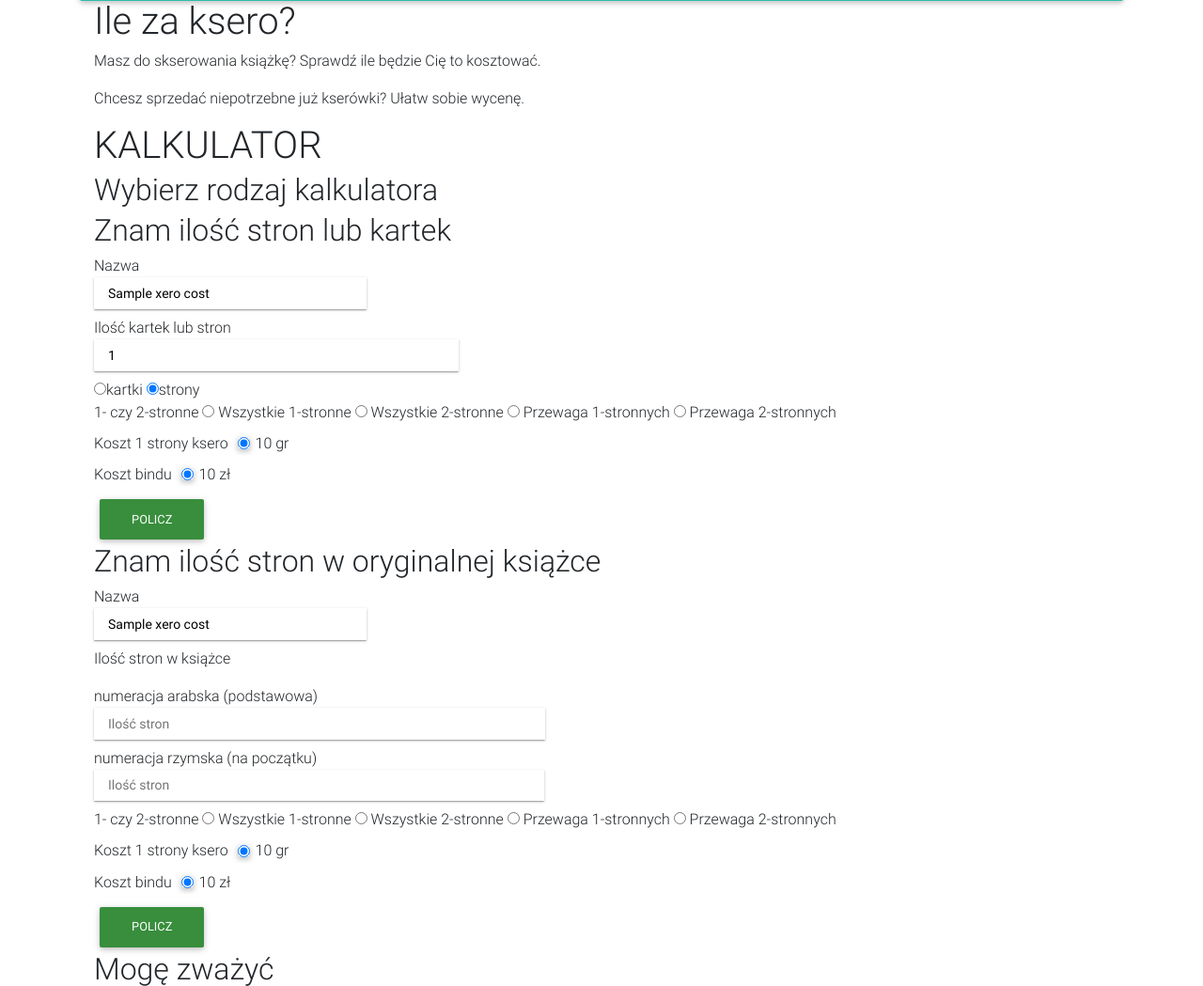
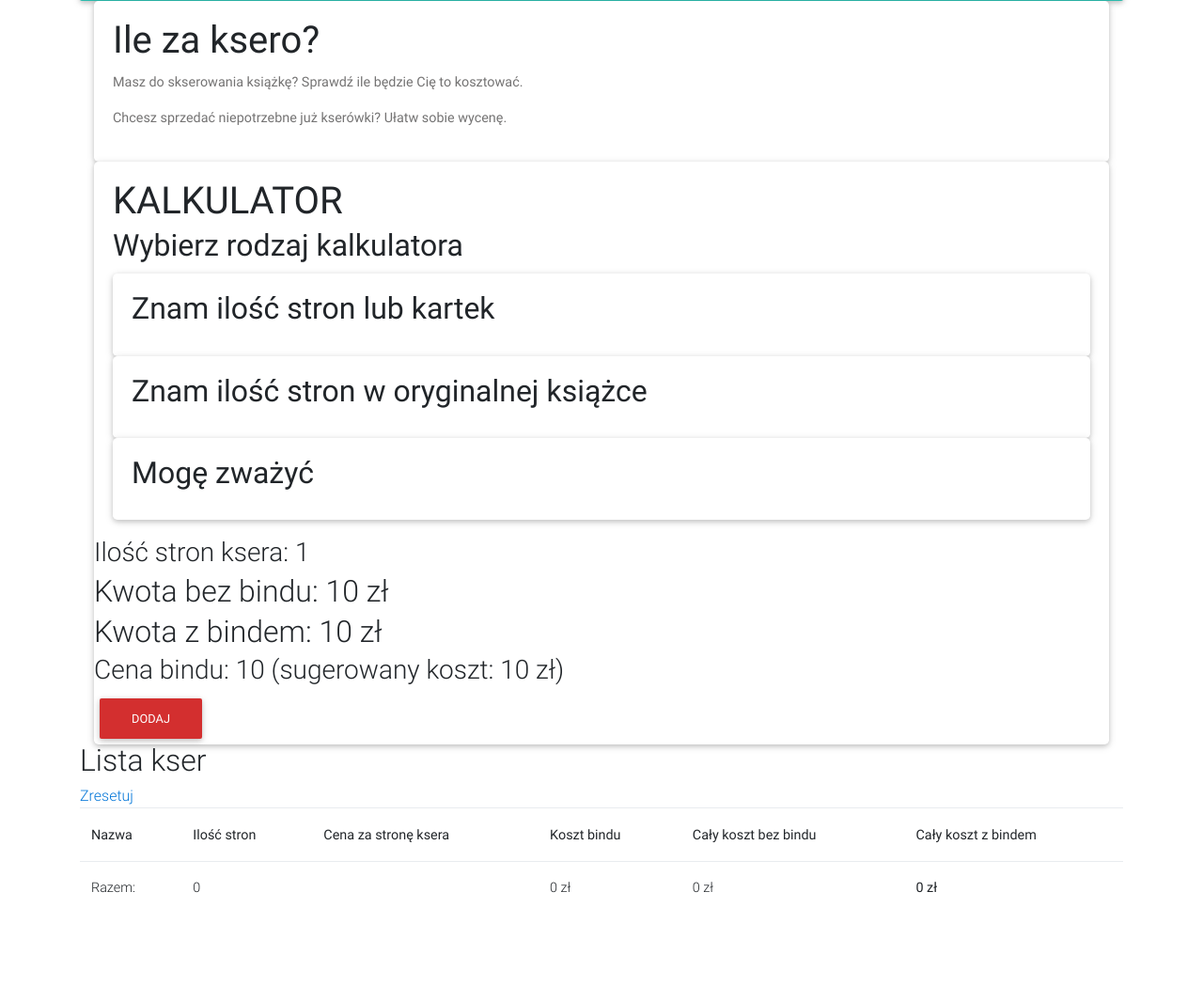
Before and after one commit to totine/my-project--python-django-drf--ile-za-ksero--backend, a Django app: template calculator/templates/calc.html in a window 1280 px wide. Shown: the part 55-1104 px from the top of the page at 94% size. After the commit the page ends 1005 px from the top, so only its background shows below. Run offline with Django 3.2, Linux system fonts and the light colour scheme; tables that the repository leaves empty hold one stand-in row (values such as "Sample post"); the template is opened without the code that fills it: values that come from a table or form of the project are taken from there, most other values are stand-ins (such as "Sample title", 1, 10 or a date in 2020); some libraries are stand-ins or nearby versions.

Commit message:
Move calculator to '/' route,  improve calc template (hidden forms)

```diff
--- a/bookbase/urls.py
+++ b/bookbase/urls.py
@@ -18,7 +18,7 @@
 
 urlpatterns = [
     url(r'^admin/', admin.site.urls),
-    url(r'^', include('booklist.urls')),
+    url(r'^books/', include('booklist.urls')),
     url(r'^account/', include('accounts.urls')),
-    url(r'^calc/', include('calculator.urls'))
+    url(r'^', include('calculator.urls'))
 ]
--- a/calculator/templates/calc.html
+++ b/calculator/templates/calc.html
@@ -9,18 +9,40 @@
     <div class="container-fluid">
         <div class="row">
             <div class="col">
+                <div class="card">
+                    <div class="card-body">
+                        <div class="card-title">
                             <h1>Ile za ksero?</h1>
+                        </div>
+                        <div class="card-text">
                             <p>Masz do skserowania książkę? Sprawdź ile będzie Cię to kosztować.</p>
                             <p>Chcesz sprzedać niepotrzebne już kserówki? Ułatw sobie wycenę.</p>
+                        </div>
+                    </div>
+                </div>
+            </div>
+        </div>
+        <div class="row">
+            <div class="col">
+                <div class="card">
+                    <div class="card-body">
+                        <div class="card-title">
                             <h1>KALKULATOR</h1>
                             <h2>Wybierz rodzaj kalkulatora</h2>
+                        </div>
+                        <div class="card">
+                            <div class="card-body">
+                                <div class="card-title" id="simple-calc" onclick="showForm(this.id)">
                                     <h2>Znam ilość stron lub kartek</h2>
+                                </div>
+                                <div id="simple-calc-body" class="form-area" style="display: none">
                                     <form method="post" action="/calc/calculate/">
                                         {% csrf_token %}
                                         {% include 'elements/name-input.html' %}
                                         <div>
                                             <label for="number_of_pages_or_cards">Ilość kartek lub stron
-                            <input type="number" name="number_of_pages_or_cards" class="input-alternate"
+                                                <input type="number" name="number_of_pages_or_cards"
+                                                       class="input-alternate"
                                                        placeholder="Ilość stron lub kartek"
                                                        value= {% if xero_cost.is_cards_in_form %} "{{ xero_cost.number_of_cards }}" {% else %}
                                                            "{{ xero_cost.number_of_pages }}" {% endif %}>
@@ -35,8 +57,17 @@
                                         {% include 'elements/sides-choice-input.html' %}
                                         {% include 'elements/xero-bind-price-input.html' %}
                                         {% include 'elements/submit-button.html' %}
+
                                     </form>
+                                </div>
+                            </div>
+                        </div>
+                        <div class="card">
+                            <div class="card-body">
+                                <div class="card-title" id="book-calc" onclick="showForm(this.id)">
                                     <h2>Znam ilość stron w oryginalnej książce</h2>
+                                </div>
+                                <div id="book-calc-body" class="form-area" style="display: none">
                                     <form action="/calc/calculate-book/" method="post">
                                         {% csrf_token %}
                                         {% include 'elements/name-input.html' %}
@@ -44,8 +75,10 @@
                                             <p>Ilość stron w książce</p>
                                             <div>
                                                 <label for="book_pages_arabic">numeracja arabska (podstawowa)
-                            <input type="number" name="book_pages_arabic" class="input-alternate"
+                                                    <input type="number" name="book_pages_arabic"
+                                                           class="input-alternate"
                                                            placeholder="Ilość stron" value="
+
                                                             {% if xero_cost.book_pages_arabic %}{{ xero_cost.book_pages_arabic }}{% else %}0{% endif %}">
                                                 </label>
                                             </div>
@@ -53,6 +86,7 @@
                                                 <label for="book_pages_roman">numeracja rzymska (na początku)
                                                     <input type="number" name="book_pages_roman" class="input-alternate"
                                                            placeholder="Ilość stron" value="
+
                                                             {% if xero_cost.book_pages_roman %}{{ xero_cost.book_pages_roman }}{% else %}0{% endif %}">
                                                 </label>
                                             </div>
@@ -79,34 +113,56 @@
                                             </label>
                                         </div>
                                         {% include 'elements/submit-button.html' %}
+
                                     </form>
+                                </div>
+                            </div>
+                        </div>
+                                            <div class="card">
+                            <div class="card-body">
+                                <div class="card-title" id="weight-calc" onclick="showForm(this.id)">
                             <h2>Mogę zważyć</h2>
+                                                                </div>
+                                <div id="weight-calc-body" class="form-area" style="display: none">
                             <form action="/calc/by-weight/" method="post">
                                 {% csrf_token %}
                                 {% include 'elements/name-input.html' %}
                                 <div>
                                     <label for="weight">Waga w gramach
-                            <input type="number" name="weight" class="input-alternate" placeholder="Waga w gramach"
+                                        <input type="number" name="weight" class="input-alternate"
+                                               placeholder="Waga w gramach"
                                                value="{{ xero_cost.weight }}">
                                     </label>
                                 </div>
                                 <div>
                                     <label for="is-bind">Zbindowane?
-                            <input type="checkbox" name="is-bind" value="true" {% if xero_cost.is_bind %} checked {% endif %}>
+                                        <input type="checkbox" name="is-bind" value="true" {% if xero_cost.is_bind %}
+                                               checked {% endif %}>
                                     </label>
                                 </div>
                                 {% include 'elements/sides-choice-input.html' %}
                                 {% include 'elements/xero-bind-price-input.html' %}
                                 {% include 'elements/submit-button.html' %}
                             </form>
+                                                                </div>
+                            </div>
+                                            </div>
+                    </div>
                             <div>
                                 <h3>Ilość stron ksera: {{ xero_cost.number_of_pages }}</h3>
                                 <h2>Kwota bez bindu: {{ xero_cost.calc_xero_cost_without_bind }} zł</h2>
                                 <h2>Kwota z bindem: {{ xero_cost.calc_xero_cost_with_bind }} zł</h2>
-                    <h3>Cena bindu: {{ xero_cost.bind_cost }} (sugerowany koszt: {{ suggested_bind_price }} zł)</h3>
+                                <h3>Cena bindu: {{ xero_cost.bind_cost }} (sugerowany koszt: {{ suggested_bind_price }}
+                                    zł)</h3>
                                 <a class="btn btn-red" href="/calc/add">Dodaj</a>
                             </div>
                             <div>
+                            </div>
+
+                        </div>
+                    </div>
+                </div>
+            </div>
             <h2>Lista kser</h2>
             <a href="/calc/reset">Zresetuj</a>
             <table class="table">
@@ -144,11 +200,12 @@
 
         </div>
     </div>
+
     </div>
     </div>
     <script>
         function showPagesInput(form, inputName) {
-            input = form[inputName];
+            var input = form[inputName];
             input.removeAttribute('hidden');
             inputName == "onesided-in-mixtwosided" ? form['twosided-in-mixonesided'].setAttribute("hidden", true) :
                 form['onesided-in-mixtwosided'].setAttribute("hidden", true);
@@ -158,9 +215,18 @@
             var oneSided = form['twosided-in-mixonesided'];
             oneSided.setAttribute("hidden", true);
             oneSided.value = 0;
-            var twoSided =  form['onesided-in-mixtwosided'];
+            var twoSided = form['onesided-in-mixtwosided'];
             twoSided.setAttribute("hidden", true);
             twoSided.value = 0;
         }
+
+        function showForm(id) {
+            formDivs = document.getElementsByClassName("form-area");
+            for (var i = 0; i < formDivs.length; i++) {
+                formDivs[i].style.display = formDivs[i].id == id + "-body" ? 'block' : 'none';
+            }
+
+
+        }
     </script>
 {% endblock %}
```
Lines whose indentation alone changed are shown as unchanged.
